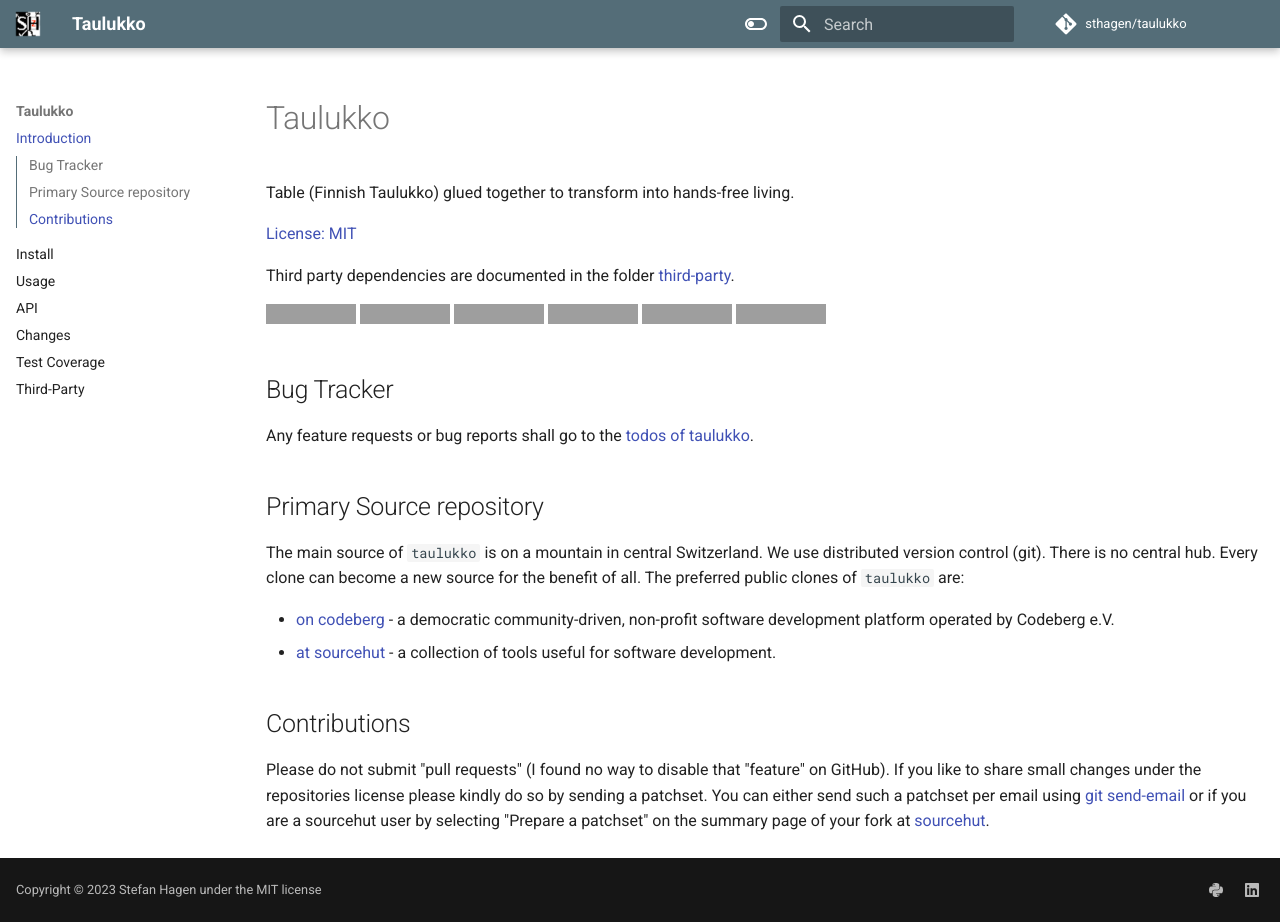
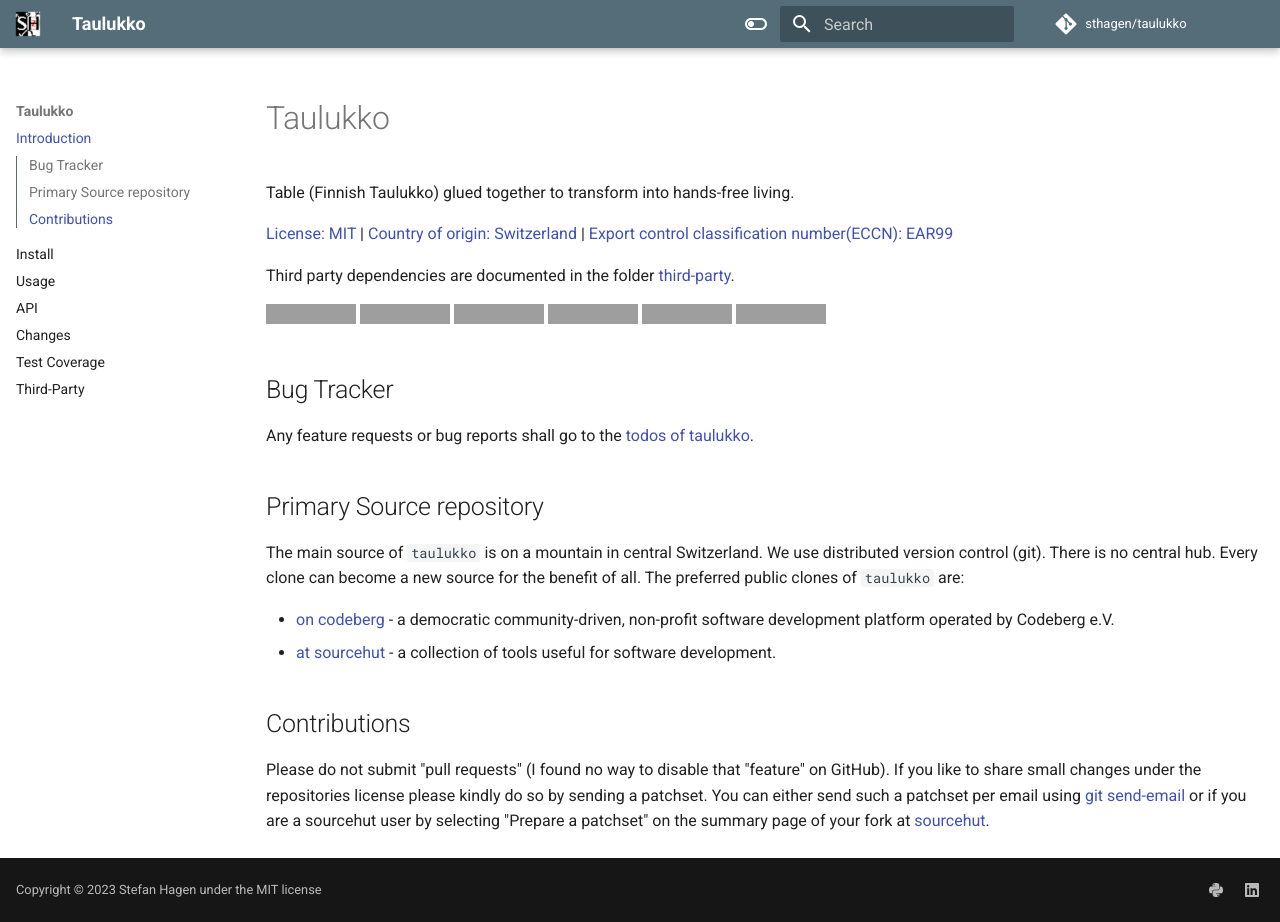
Before and after one commit to sthagen/taulukko, an MkDocs documentation site: the page built from docs/index.md, in a window 1280 px wide and 922 px high, cut to the strip 0-922 px from the top of the window. Built offline with MkDocs 1.6.1 and Material for MkDocs 9.7.7, drawn with Linux system fonts in a browser that asks for light colours; grey boxes are pictures that could not be loaded.

Commit message:
Amended landing page of docs with eccn and coo

```diff
--- a/docs/index.md
+++ b/docs/index.md
@@ -2,7 +2,9 @@
 
 Table (Finnish Taulukko) glued together to transform into hands-free living.
 
-[License: MIT](https://git.sr.ht/~sthagen/taulukko/tree/default/item/LICENSE)
+[License: MIT](https://git.sr.ht/~sthagen/taulukko/tree/default/item/LICENSE) |
+[Country of origin: Switzerland](https://git.sr.ht/~sthagen/taulukko/tree/default/item/COUNTRY-OF-ORIGIN) |
+[Export control classification number(ECCN): EAR99](https://git.sr.ht/~sthagen/taulukko/tree/default/item/EXPORT-CONTROL-CLASSIFICATION-NUMBER)
 
 Third party dependencies are documented in the folder [third-party](third-party/README.md).
 
```
